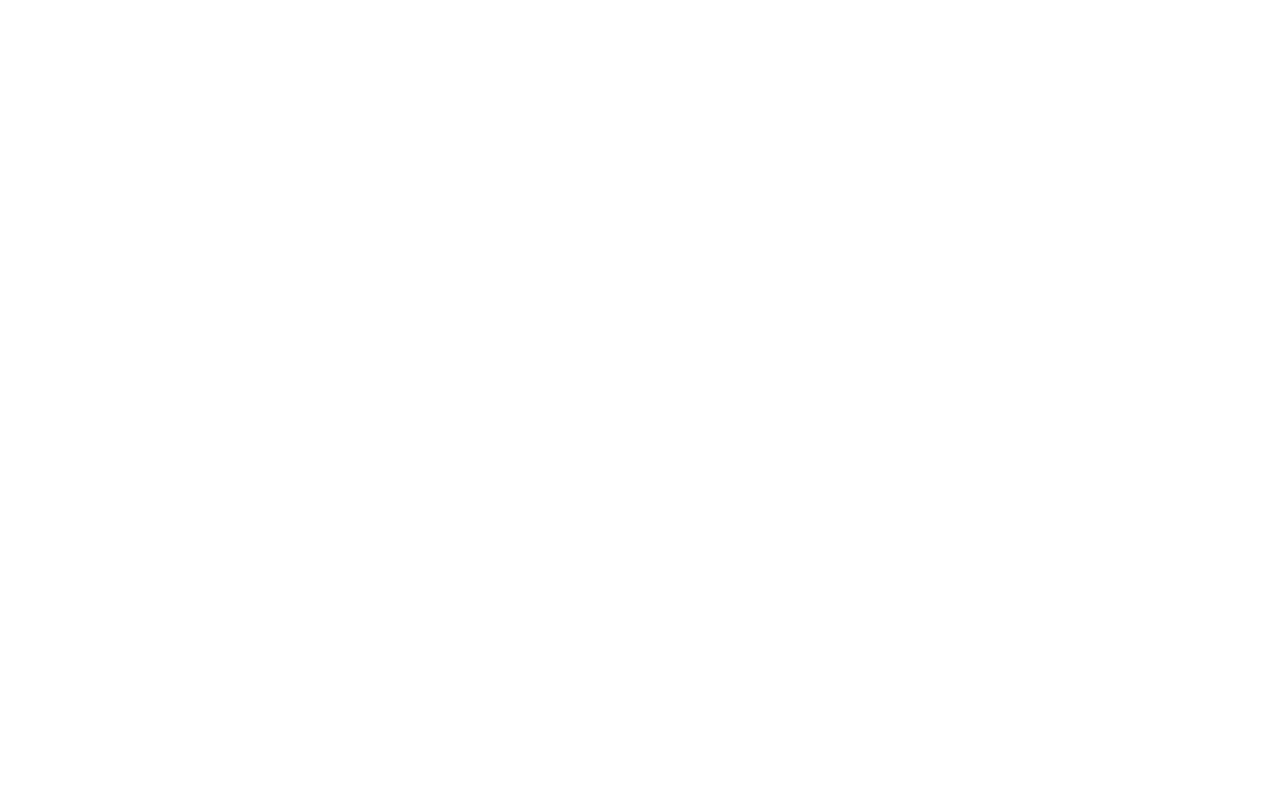
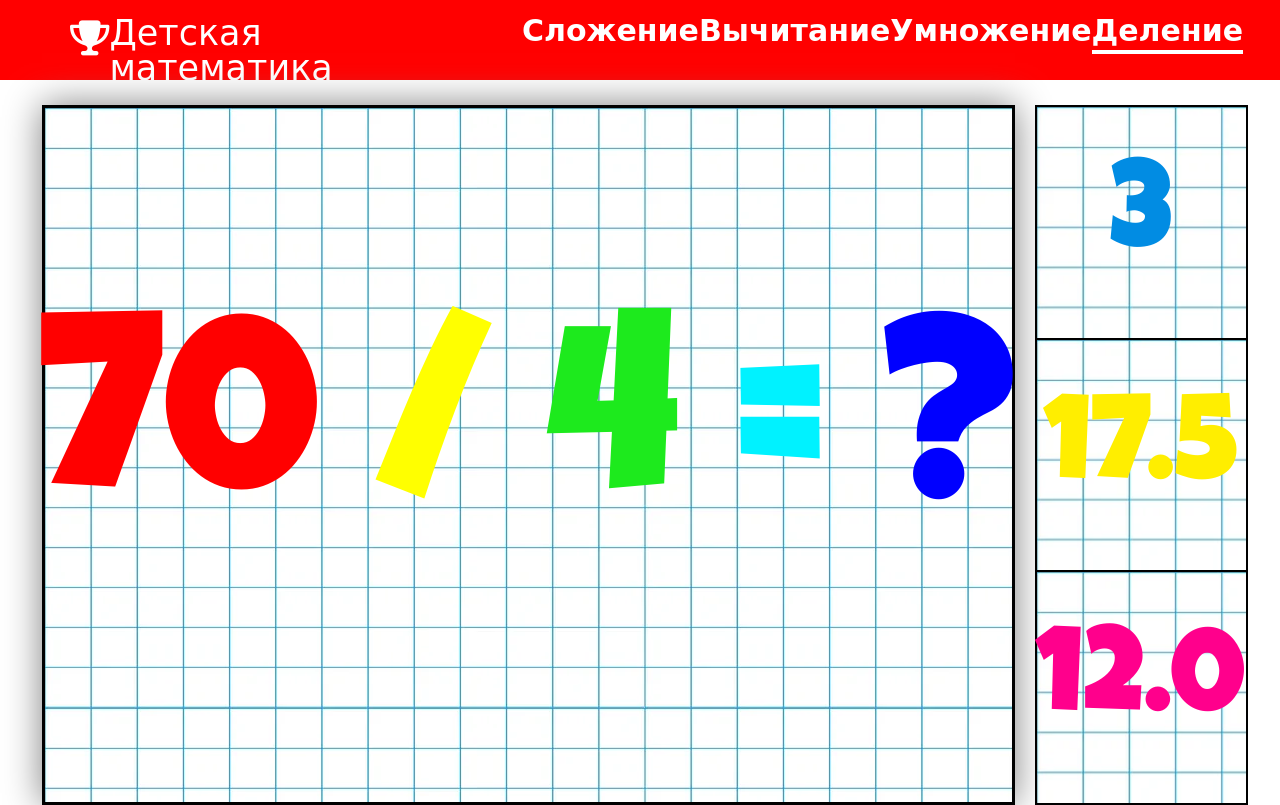
Before and after one commit to Denis-Godun/math, a plain HTML site: page divide.html in a window 1280 px wide. Drawn offline with Linux system fonts and the light colour scheme.

Commit message:
page working

```diff
--- a/divide.html
+++ b/divide.html
@@ -0,0 +1,50 @@
+<!DOCTYPE html>
+<html lang="en">
+<head>
+    <meta charset="UTF-8">
+    <meta http-equiv="X-UA-Compatible" content="IE=edge">
+    <meta name="viewport" content="width=device-width, initial-scale=1.0">
+    <title>Сложение</title>
+    <link rel="stylesheet" href="style.css">
+  <link rel="stylesheet" href="https://cdnjs.cloudflare.com/ajax/libs/font-awesome/6.2.0/css/all.min.css">
+</head>
+<body>
+  <audio class="error" src="7689335a082e02b.mp3"></audio>
+  <header class="header">
+    <div class="navigation">
+<div class="title">
+    <i class="fa-sharp fa-solid fa-trophy"></i>
+    <h1 class="logo">Детская математика</h1>
+</div>
+<div class="nav">
+    <ul class="section">
+        <li class="section_item" ><a href="index.html">Сложение</a></li>
+        <li class="section_item"><a href="subtract.html">Вычитание</a></li>
+        <li class="section_item"><a href="multipy.html">Умножение</a></li>
+        <li class="section_item" style="border-bottom: 4px solid white;"><a href="divide.html">Деление</a></li>
+    </ul>
+</div>
+</div>
+</header>
+
+       <div class="container">
+        <div class="example">
+            <h1 class="item num1" style="color:red ;"></h1>
+            <h1 class="item" style="color:yellow; ">/</h1>
+            <h1 class="item num2" style="color:rgb(29, 234, 29); "></h1>
+            <h1 class="item" style="color:rgb(0, 242, 255); ">=</h1>
+            <h1 class="item" style="color:blue; ">?</h1>
+        </div>
+
+        <div class="options">
+            <div class="options_item item1" ></div>
+            <div class="options_item item2" ></div>
+            <div class="options_item item3" ></div>
+        </div>
+
+       </div>
+    </div>
+
+  <script src="divide.js"></script>
+</body>
+</html>
--- a/divide.js
+++ b/divide.js
@@ -0,0 +1,60 @@
+let audio = document.querySelector(".error");
+
+let firstOption = document.querySelector(".item1"),
+  secondOption = document.querySelector(".item2"),
+  thirdOption = document.querySelector(".item3");
+
+let answer = 0;
+
+let createEquation = function () {
+  let num1 = Math.floor(Math.random() * (100 - 10 + 1)) + 10;
+  let num2 = Math.floor(Math.random() * (10 - 2 + 1)) + 2;
+
+  let answer1 = (Math.random() * 15).toFixed(1);
+  let answer2 = Math.floor(Math.random() * 13);
+
+  allAnswer = [];
+  switchAnswer = [];
+
+  answer = eval(num1 / num2).toFixed(1);
+
+
+  document.querySelector(".num1").innerHTML = num1;
+  document.querySelector(".num2").innerHTML = num2;
+
+  allAnswer = [answer, answer1, answer2];
+
+  for (i = allAnswer.length; i--; ) {
+    switchAnswer.push(
+      allAnswer.splice(Math.floor(Math.random() * (i + 1)), 1)[0]
+    );
+  }
+
+  firstOption.innerHTML = switchAnswer[0];
+  secondOption.innerHTML = switchAnswer[1];
+  thirdOption.innerHTML = switchAnswer[2];
+};
+
+firstOption.onclick = () => {
+  if (firstOption.innerHTML == answer) {
+    createEquation();
+  } else {
+    audio.play();
+  }
+};
+secondOption.onclick = () => {
+  if (secondOption.innerHTML == answer) {
+    createEquation();
+  } else {
+    audio.play();
+  }
+};
+thirdOption.onclick = () => {
+  if (thirdOption.innerHTML == answer) {
+    createEquation();
+  } else {
+    audio.play();
+  }
+};
+
+createEquation();
```
Also changed, not shown: index.html (+4 -4 lines), multipy.html (+50 -0 lines), multyply.js (+59 -0 lines), script.js (+23 -23 lines), source/style.scss (+20 -32 lines), subtract.html (+50 -0 lines), subtract.js (+59 -0 lines).
